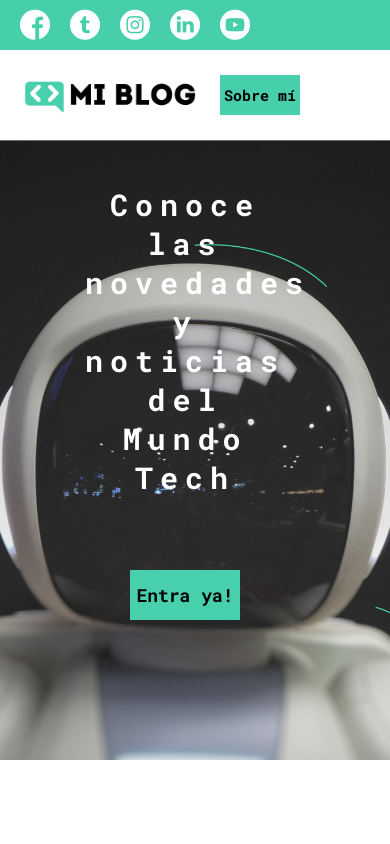
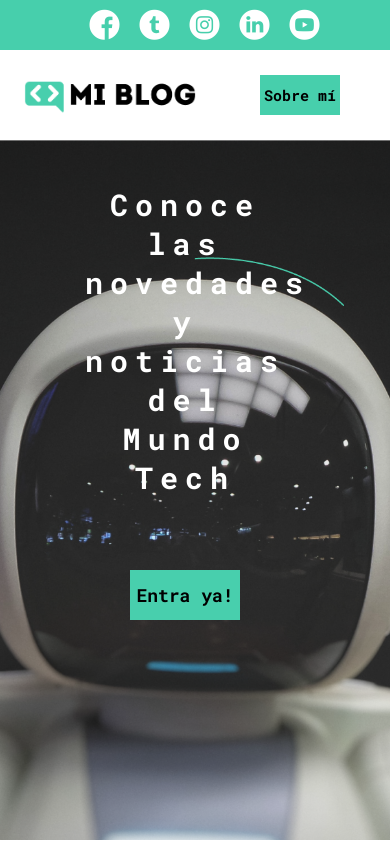
Before and after one commit to JaciellKZ/MyBlog, a plain HTML site: page index.html in a window 390 px wide. Drawn offline with Linux system fonts and the light colour scheme.

Commit message:
debuging 1.1 Version 1.0

```diff
--- a/css/media-queries.css
+++ b/css/media-queries.css
@@ -46,21 +46,21 @@
 
         header .header-icons-container
         {
-            width: auto;
+            min-width: 303px;
         }
         nav
         {
-            width: 300px;
+            min-width: 303px;
         }
         header .header-icons-container .icons
         {
-            width: 100px;
+            width: auto;
             display:flex;
             justify-items: center;
             justify-content: space-between;
             align-items: center;
-            justify-self: start;
-
+            justify-self: center;
+            margin-right: 1px;
         }
         nav .nav-logo-container
         {
@@ -68,7 +68,7 @@
         }
         .home-main
         {
-            height: 620px;
+            height: 700px;
         }
         .home-main .home-main-text
         {
```
